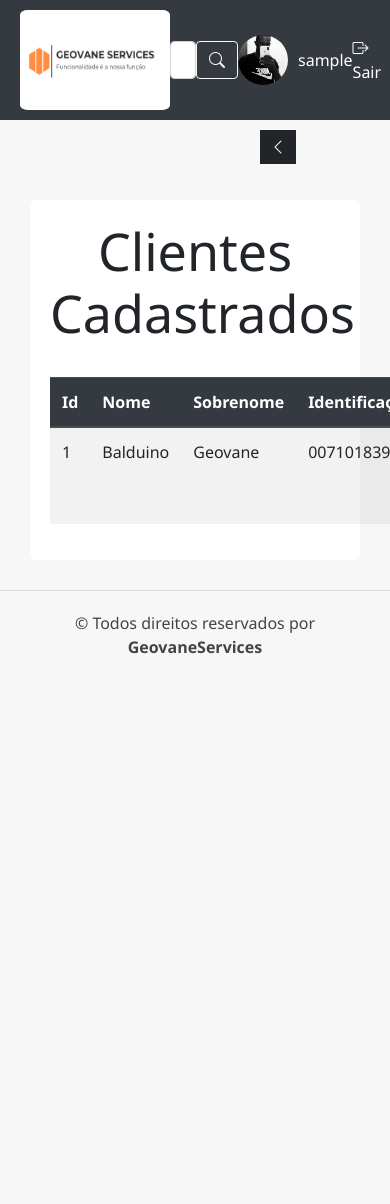
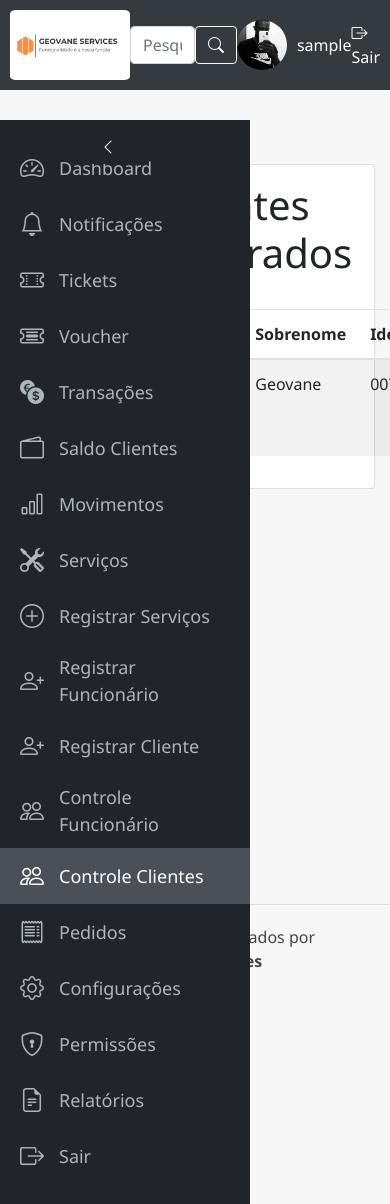
Before and after one commit to Balduino6/geo, a PHP site: page /admin/controlCliente.php in a window 390 px wide; the page is wider, and only the part inside the window is pictured. Run offline with PHP 8.4, Linux system fonts and the light colour scheme; a user stored in the database is signed in; data comes from the database, SQL or seed files in the repository.

Commit message:
git branch -M main

```diff
--- a/admin/controlCliente.php
+++ b/admin/controlCliente.php
@@ -127,10 +127,10 @@
             }
             /* Conteúdo */
             .content {
-            margin-top: -150px;
-            margin-left: 250px;
-            padding: 100px 30px 30px;
-            transition: margin-left 0.3s;
+                margin-top: 50px;
+                margin-left: 250px;
+                padding: 100px 30px 30px;
+                transition: margin-left 0.3s;
             }
             .sidebar.collapsed ~ .content {
             margin-left: 80px;
@@ -188,6 +188,7 @@
 
         .cop {
             /* background-color: #222; */
+            margin-top: 400px;
             color: #444;
             text-align: center;
             padding: 20px;
@@ -198,12 +199,25 @@
         /* Responsividade */
         @media (max-width: 768px) {
             .content {
-                margin-left: 0;
+                margin-left: 80px; /* Mantém espaço para a sidebar colapsada */
+                padding: 90px 15px 15px;
             }
             .sidebar {
-                display: none;
+                display: block; /* Não ocultar a sidebar; ela já está colapsada */
             }
+            .toggle-btn {
+                left: 90px;
             }
+            .topbar {
+                justify-content: space-around;
+                height: auto;
+                padding: 10px;
+            }
+            .topbar .logo img {
+                width: 120px;
+                height: auto;
+            }
+        }
     </style>
 
 </head>
@@ -256,12 +270,12 @@
   <button class="toggle-btn" id="toggleBtn"><i class="bi bi-chevron-left"></i></button>
 
     <div class="content">
-        <header class="header">
-            <div class="table-status">
-                <h1>Clientes Cadastrados</h1>
+
+            <div class="card mt-4 p-3">
+                <h1 class="text-center">Clientes Cadastrados</h1>
                 <br>
                 <table class="table table-striped">
-                    <thead class="thead-dark">
+                    <thead>
                         <tr>
                             <th scope="col">Id</th>
                             <th scope="col">Nome</th>
@@ -310,7 +324,6 @@
                 </tbody>
             </table>
             </div>
-        </header>
     </div>
 
     <div class="cop">
```
Also changed, not shown: admin/controlFunci.php (+25 -18 lines), funcionario/funcionario.php (+3 -19 lines).
